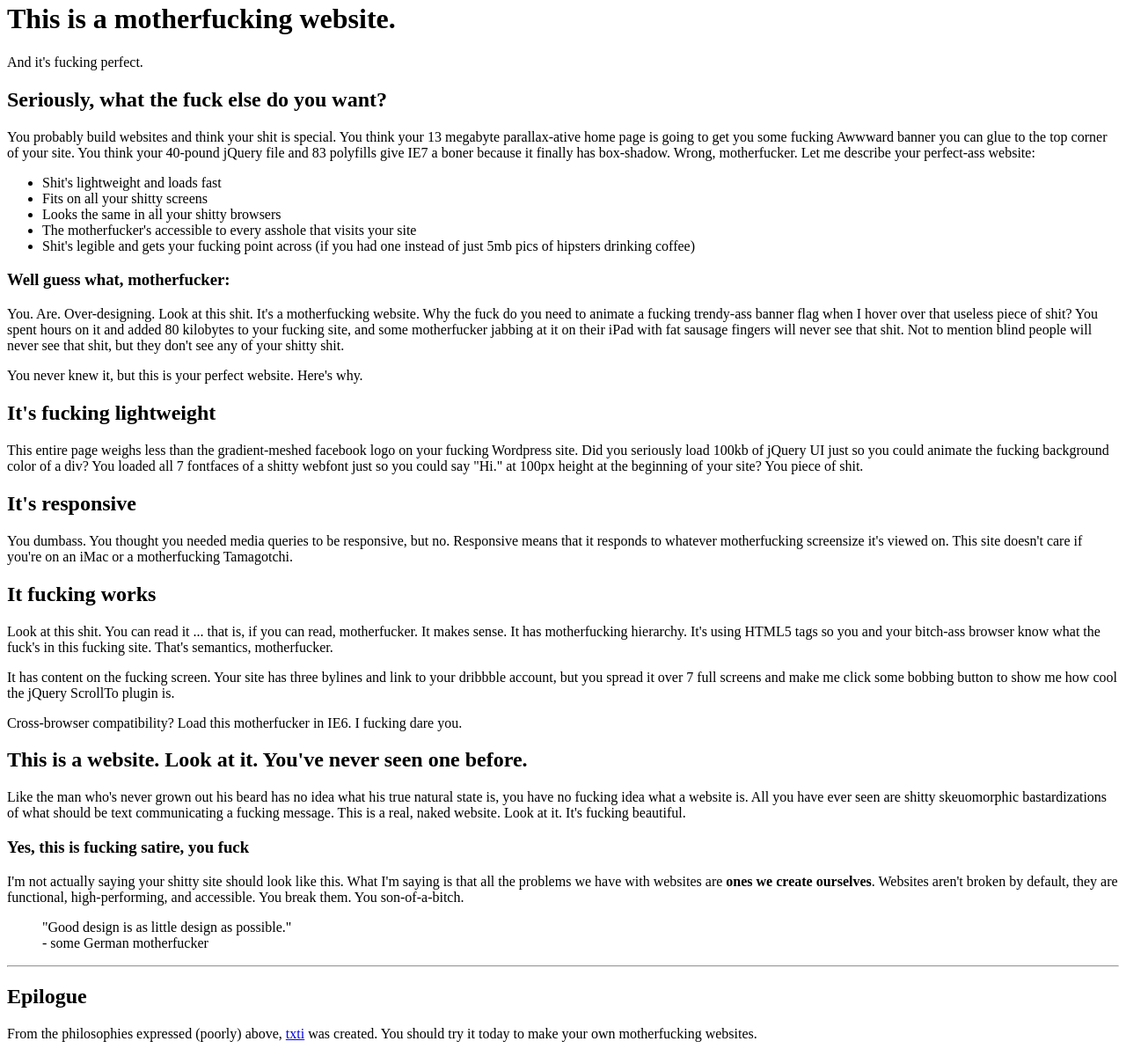
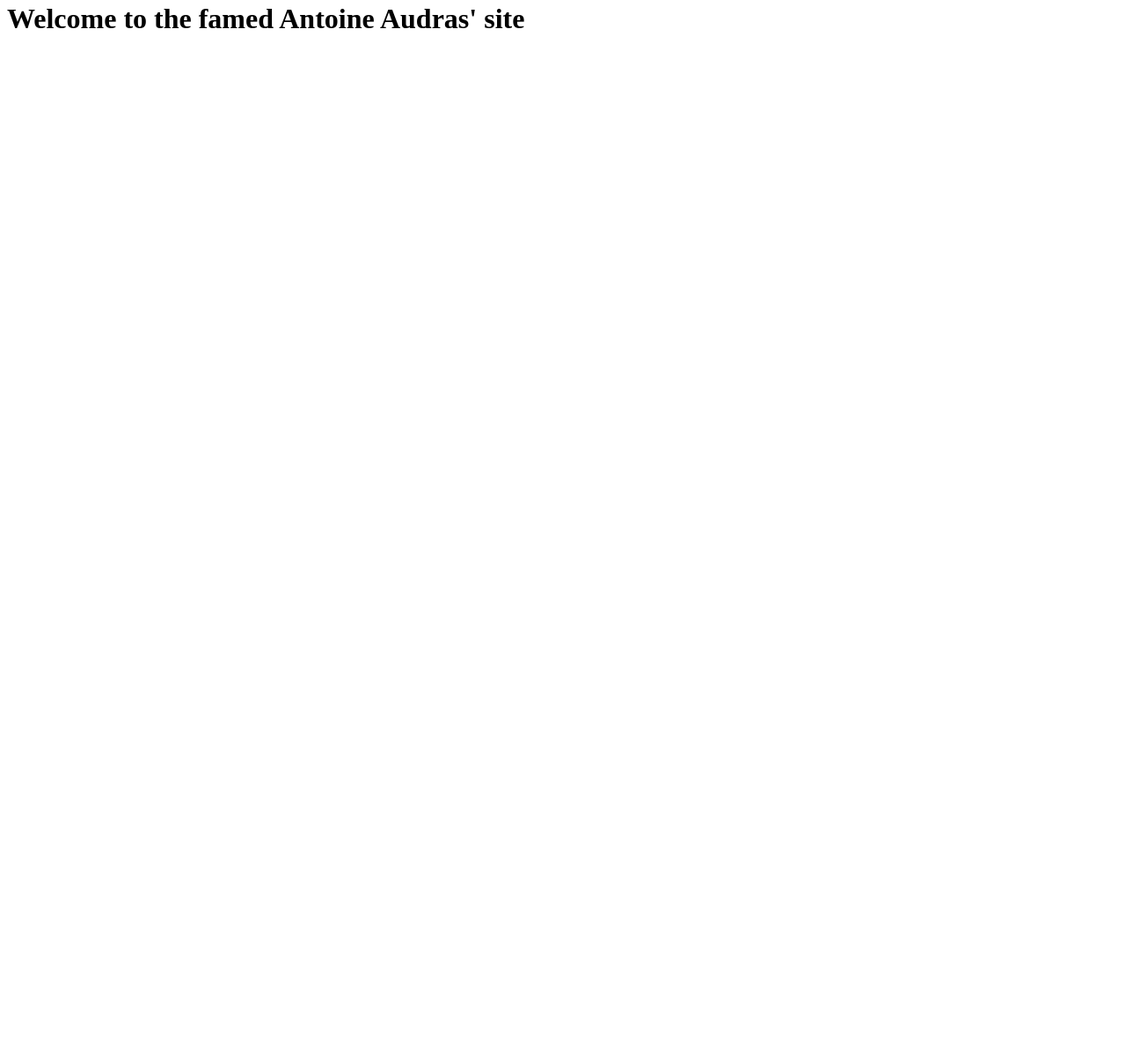
Before and after one commit to Balocre/Balocre.github.io, a plain HTML site: page index.html in a window 1280 px wide. Shown: the part 18-1218 px from the top of the page at 88% size. After the commit the page ends 800 px from the top, so only its background shows below. Drawn offline with Linux system fonts and the light colour scheme.

Commit message:
now it's my personnal webpages

```diff
--- a/index.html
+++ b/index.html
@@ -10,61 +10,8 @@
 </head>
 
 <body>
-    <header>
-        <h1>This is a motherfucking website.</h1>
-        <aside>And it's fucking perfect.</aside>
-    </header>
 
-        <h2>Seriously, what the fuck else do you want?</h2>
-
-        <p>You probably build websites and think your shit is special. You think your 13 megabyte parallax-ative home page is going to get you some fucking Awwward banner you can glue to the top corner of your site. You think your 40-pound jQuery file and 83 polyfills give IE7 a boner because it finally has box-shadow. Wrong, motherfucker. Let me describe your perfect-ass website:</p>
-
-        <ul>
-            <li>Shit's lightweight and loads fast</li>
-            <li>Fits on all your shitty screens</li>
-            <li>Looks the same in all your shitty browsers</li>
-            <li>The motherfucker's accessible to every asshole that visits your site</li>
-            <li>Shit's legible and gets your fucking point across (if you had one instead of just 5mb pics of hipsters drinking coffee)</li>
-        </ul>
-
-        <h3>Well guess what, motherfucker:</h3>
-
-        <p>You. Are. Over-designing. Look at this shit. It's a motherfucking website. Why the fuck do you need to animate a fucking trendy-ass banner flag when I hover over that useless piece of shit? You spent hours on it and added 80 kilobytes to your fucking site, and some motherfucker jabbing at it on their iPad with fat sausage fingers will never see that shit. Not to mention blind people will never see that shit, but they don't see any of your shitty shit.</p>
-
-        <p>You never knew it, but this is your perfect website. Here's why.</p>
-
-        <h2>It's fucking lightweight</h2>
-
-        <p>This entire page weighs less than the gradient-meshed facebook logo on your fucking Wordpress site. Did you seriously load 100kb of jQuery UI just so you could animate the fucking background color of a div? You loaded all 7 fontfaces of a shitty webfont just so you could say "Hi." at 100px height at the beginning of your site? You piece of shit.</p>
-
-        <h2>It's responsive</h2>
-
-        <p>You dumbass. You thought you needed media queries to be responsive, but no. Responsive means that it responds to whatever motherfucking screensize it's viewed on. This site doesn't care if you're on an iMac or a motherfucking Tamagotchi.</p>
-
-        <h2>It fucking works</h2>
-
-        <p>Look at this shit. You can read it ... that is, if you can read, motherfucker. It makes sense. It has motherfucking hierarchy. It's using HTML5 tags so you and your bitch-ass browser know what the fuck's in this fucking site. That's semantics, motherfucker.</p>
-
-        <p>It has content on the fucking screen. Your site has three bylines and link to your dribbble account, but you spread it over 7 full screens and make me click some bobbing button to show me how cool the jQuery ScrollTo plugin is.</p>
-
-        <p>Cross-browser compatibility? Load this motherfucker in IE6. I fucking dare you.</p>
-
-        <h2>This is a website. Look at it.  You've never seen one before.</h2>
-
-        <p>Like the man who's never grown out his beard has no idea what his true natural state is, you have no fucking idea what a website is. All you have ever seen are shitty skeuomorphic bastardizations of what should be text communicating a fucking message. This is a real, naked website. Look at it. It's fucking beautiful.</p>
-
-        <h3>Yes, this is fucking satire, you fuck</h3>
-
-        <p>I'm not actually saying your shitty site should look like this. What I'm saying is that all the problems we have with websites are <strong>ones we create ourselves</strong>. Websites aren't broken by default, they are functional, high-performing, and accessible. You break them. You son-of-a-bitch.</p>
-
-        <blockquote cite="https://www.vitsoe.com/us/about/good-design">"Good design is as little design as possible."<br>
-            - some German motherfucker
-        </blockquote>
-
-    <hr>
-
-    <h2>Epilogue</h2>
-    <p>From the philosophies expressed (poorly) above, <a href="http://txti.es">txti</a> was created. You should try it today to make your own motherfucking websites.</p>
+    <h1> Welcome to the famed Antoine Audras' site</h1>
 
 </body>
 </html>
```
